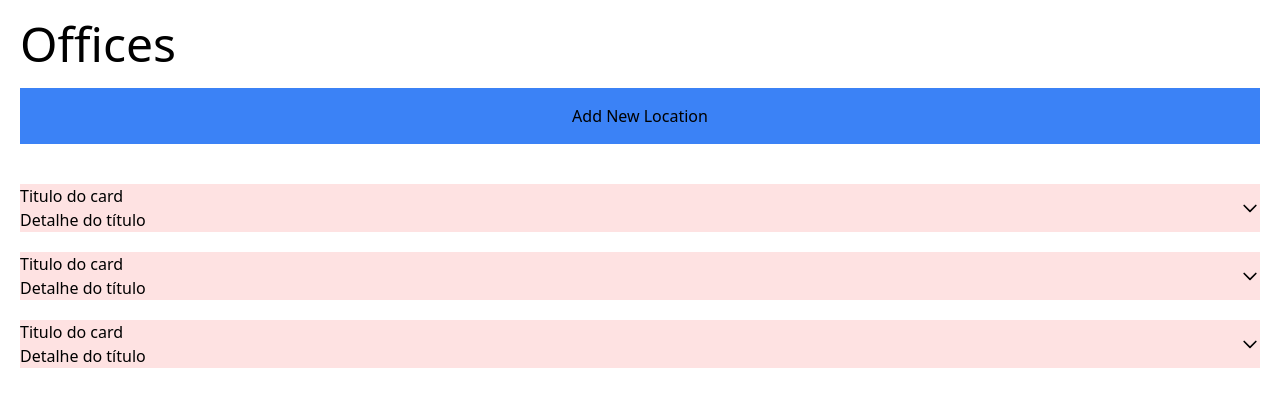
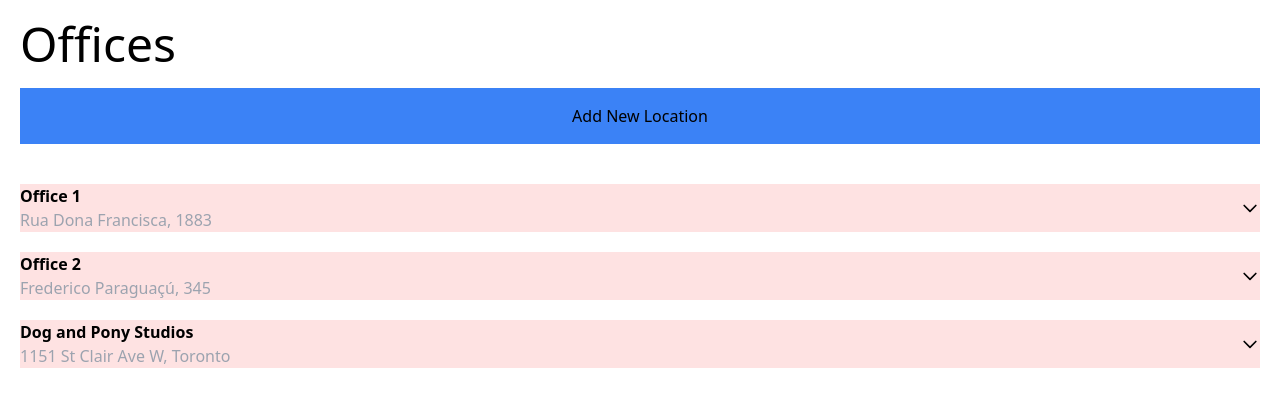
Before and after one commit to xereda/office-webapp-test, a Vue app: page / in a window 1280 px wide. Shown: the top 406 px of the page. Built offline with nearby package versions, Linux system fonts and the light colour scheme.

Commit message:
feat(component): add basic card opening dynamics

```diff
--- a/src/components/Card.vue
+++ b/src/components/Card.vue
@@ -1,14 +1,13 @@
 <template>
   <section class="flex justify-between items-center bg-red-100">
-    <div @click="toggleContentVisibility">
-      <h1>Titulo do card</h1>
-      <h2>Detalhe do título</h2>
+    <div class="w-full" @click="toggleContentVisibility">
+      <slot name="title" />
     </div>
     <img v-if="showContent" :src="ChevronUp" class="icon" />
     <img v-else :src="ChevronDown" class="icon" />
   </section>
   <section v-if="showContent">
-    conteudo do card
+    <slot name="content" />
   </section>
 </template>
 
--- /dev/null
+++ b/src/components/CardOfficeContent.vue
@@ -0,0 +1,28 @@
+<template>
+  <div class="text-gray-600">
+    <p>
+      {{ office.contact.fullName }}
+    </p>
+    <p>
+      {{ office.contact.jobPosition }}
+    </p>
+    <p>
+      {{ office.contact.email }}
+    </p>
+    <p>
+      {{ office.contact.phone }}
+    </p>
+  </div>
+</template>
+
+<script>
+export default {
+  name: 'CardOfficeContent',
+  props: {
+    office: {
+      type: Object,
+      default: () => {},
+    },
+  },
+};
+</script>
--- a/src/components/OfficeCard.vue
+++ b/src/components/CardOfficeTitle.vue
@@ -1,13 +1,11 @@
 <template>
-  <div>
-    <strong>{{ office.title }}</strong>
-    <p class="text-gray-400">{{ office.address }}</p>
-  </div>
+  <strong>{{ office.title }}</strong>
+  <p class="text-gray-400">{{ office.address }}</p>
 </template>
 
 <script>
 export default {
-  name: 'OfficeCard',
+  name: 'CardOfficeTitle',
   props: {
     office: {
       type: Object,
--- a/src/views/Offices.vue
+++ b/src/views/Offices.vue
@@ -5,13 +5,22 @@
       Add New Location
     </button>
     <div v-for="office in offices" class="my-5" :key="office.index">
-      <card />
+      <card>
+        <template v-slot:title>
+          <card-office-title v-bind="{ office }" />
+        </template>
+        <template v-slot:content>
+          <card-office-content v-bind="{ office }" />
+        </template>
+      </card>
     </div>
   </section>
 </template>
 
 <script>
 import Card from '@/components/Card.vue';
+import CardOfficeTitle from '@/components/CardOfficeTitle.vue';
+import CardOfficeContent from '@/components/CardOfficeContent.vue';
 
 const makeOfficesMock = () => [
   {
@@ -51,7 +60,7 @@ const makeOfficesMock = () => [
 
 export default {
   name: 'Offices',
-  components: { Card },
+  components: { Card, CardOfficeTitle, CardOfficeContent },
   data() {
     return {
       offices: makeOfficesMock(),
```
